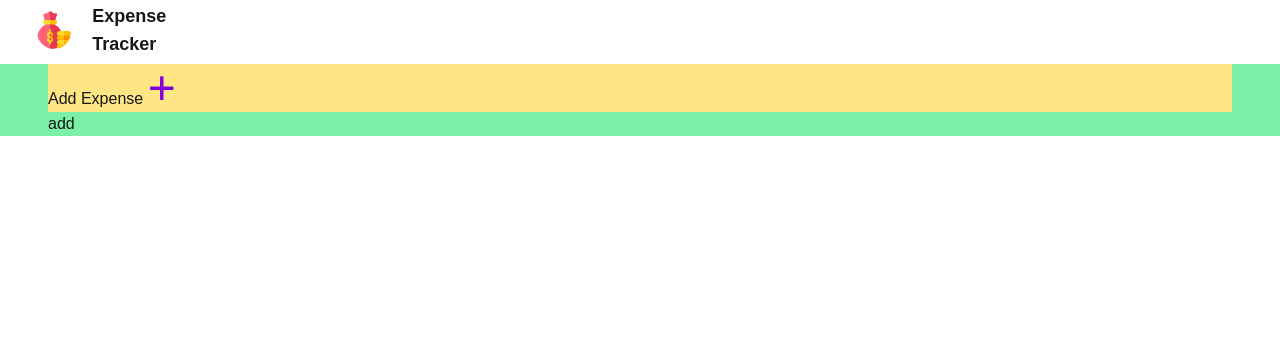
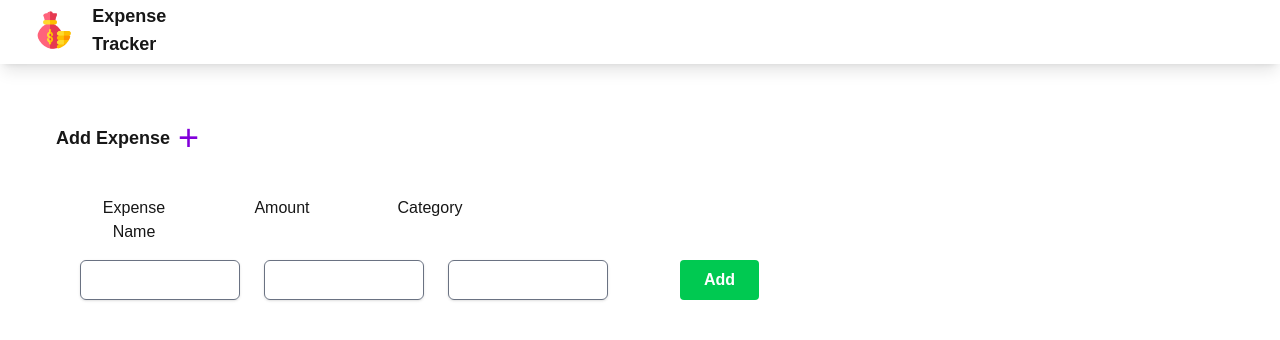
Before and after one commit to snehavish595/Expense-Tracker-App, a Next.js app in the folder frontend/: page / in a window 1280 px wide. Shown: the top 340 px of the page. Built offline with nearby package versions, Linux system fonts and the light colour scheme.

Commit message:
created add expense forma

```diff
--- a/frontend/app/page.js
+++ b/frontend/app/page.js
@@ -1,37 +1,39 @@
-"use client"
+"use client";
 import { useState } from "react";
 import React from "react";
 import axios from "axios";
 import Header from "@/components/Header";
 
+export default function Home() {
+  const [title, setTitle] = useState("");
+  const [description, setDescription] = useState("");
 
-export default function Home() {
-    const [title, setTitle] = useState('');
-    const [description, setDescription] = useState('');
-
-    const handleSubmit = async(e) =>{
+  const handleSubmit = async (e) => {
     e.preventDefault();
 
-        const newTask = {title, description};
-        try{
-            const response = await axios.post('http://127.0.0.1:8000/tasks/create/', newTask,
+    const newTask = { title, description };
+    try {
+      const response = await axios.post(
+        "http://127.0.0.1:8000/tasks/create/",
+        newTask,
         {
           headers: {
-                    'Content-Type': 'application/json',
+            "Content-Type": "application/json",
           },
-         } );
-            alert('Task created Successfully' + response.data.title);
-            setTitle('');
-            setDescription('');
-        } catch (error){
-             console.error('Error creating task: ', error);
-            alert('Error creating task: '+ error.message);
+        }
+      );
+      alert("Task created Successfully" + response.data.title);
+      setTitle("");
+      setDescription("");
+    } catch (error) {
+      console.error("Error creating task: ", error);
+      alert("Error creating task: " + error.message);
     }
   };
 
   return (
     <>
-    <Header/>
+      <Header />
       {/* <div className="flex justify-center items-center h-screen border-t-1 border-gray-100">
         <form className="bg-white p-6 rounded shadow-lg w-96" onSubmit={handleSubmit}>
             <h2 className="text-xl font-bold mb-4">Create New Task</h2>
@@ -50,9 +52,45 @@ export default function Home() {
     </div> */}
 
       {/* // Add expense */}
-    <div className="flex flex-col justify-center bg-green-300 px-12">
-        <div className="heading font-medium bg-amber-200">Add Expense <span className="text-purple-700 text-5xl font-medium">+</span></div>
-        <div className="add-expense-form">add</div>
+      <div className="flex flex-col justify-center px-12 mt-12">
+        <div className="flex items-center gap-2 font-medium p-2">
+          <span className="text-lg font-bold">Add Expense</span>
+          <span className="text-purple-700 text-4xl font-medium leading-none">
+            +
+          </span>
+        </div>
+        <div className="mt-6 ml-6">
+          <div>
+            <div className="grid grid-cols-8 gap-10 p-2  rounded-lg text-center">
+              <div>Expense Name</div>
+              <div>Amount</div>
+              <div>Category</div>
+            </div>
+          </div>
+          <div>
+            <div className="flex flex-wrap gap-6 p-2 rounded-lg text-center">
+              <input
+                type="text"
+                className="w-40 px-4 border border-gray-500 rounded-md shadow-sm focus:outline-none focus:ring-1 focus:ring-purple-500"
+              />
+
+              <input
+                type="text"
+                className="w-40 px-4 border border-gray-500 rounded-md shadow-sm focus:outline-none focus:ring-1 focus:ring-purple-500"
+              />
+              <input
+                type="text"
+                className="w-40 px-4 border border-gray-500 rounded-md shadow-sm focus:outline-none focus:ring-1 focus:ring-purple-500"
+              />
+              <button
+                className="font-bold bg-green-500 hover:bg-green-600 text-white px-6 py-2 rounded cursor-pointer ml-12"
+                type="submit"
+              >
+                Add
+              </button>
+            </div>
+          </div>
+        </div>
       </div>
     </>
   );
--- a/frontend/styles/globals.css
+++ b/frontend/styles/globals.css
@@ -1 +1,6 @@
 @import "tailwindcss";
+@import url('https://fonts.googleapis.com/css2?family=Inter:wght@400;600;700&display=swap');
+
+body {
+  font-family: 'Inter', sans-serif;
+}
--- a/frontend/tailwind.config.js
+++ b/frontend/tailwind.config.js
@@ -5,7 +5,11 @@ module.exports = {
     './components/**/*.{js,ts,jsx,tsx}', // If you have a components folder
   ],
   theme: {
-    extend: {},
+    extend: {
+       fontFamily: {
+        inter: ['Inter', 'sans-serif'], // Add your custom font here
+      },
+    },
   },
   plugins: [],
 };
```
Also changed, not shown: 1 other file (tests, documents, lock files or other folders). Lines whose indentation alone changed are shown as unchanged.
